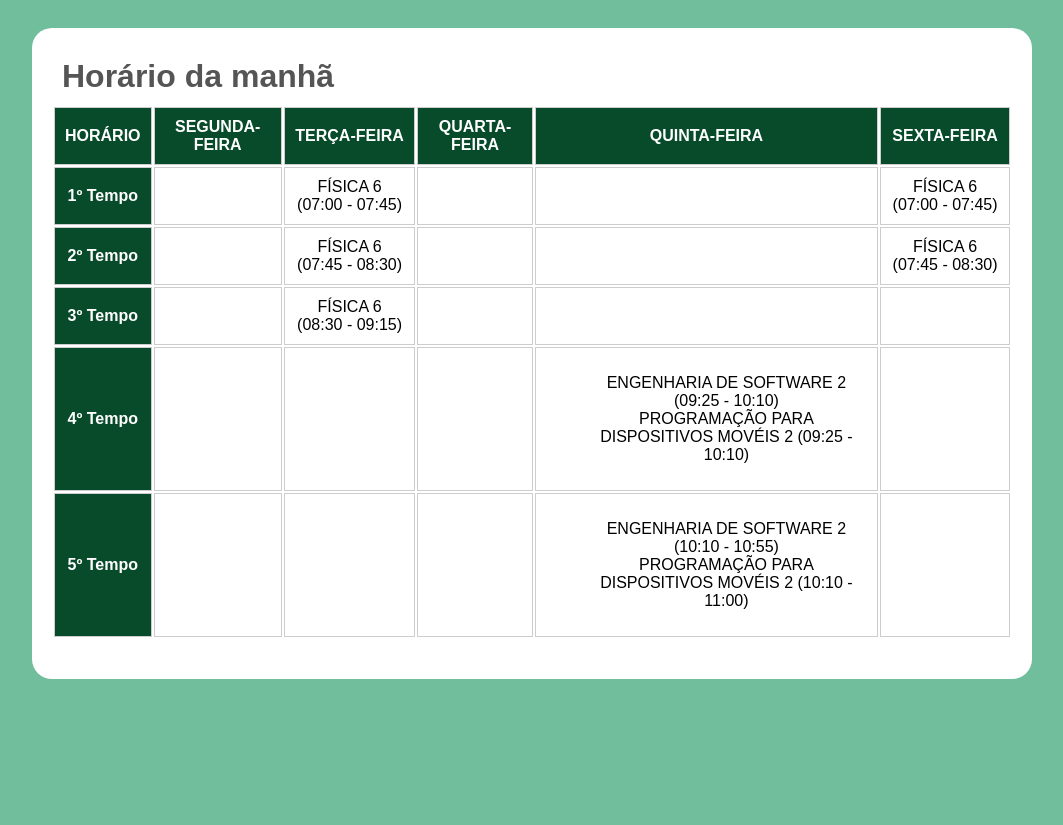
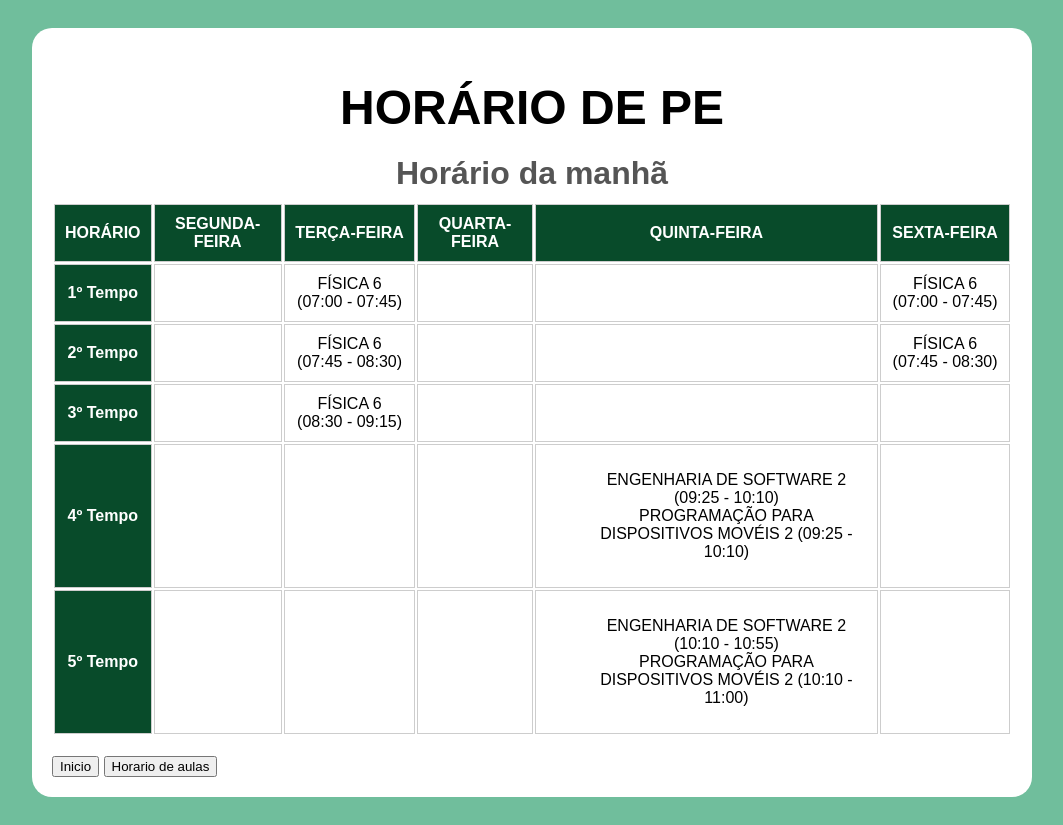
Before and after one commit to Lolozix/pwa-horario-app, a website: page pages/horarioPE.html in a window 1280 px wide. Shown: the whole page, without its empty margins (108-1171 px from the left). Before the commit the page ends 800 px from the top, so only its background shows below. Drawn offline with Linux system fonts and the light colour scheme; files whose address does not match are found by name.

Commit message:
Commit correções

```diff
--- a/css/horarioPE.css
+++ b/css/horarioPE.css
@@ -53,3 +53,7 @@ h4 {
 li{
     list-style-type: none;
 }
+
+h4{
+    text-align: center;
+}
--- a/pages/horarioPE.html
+++ b/pages/horarioPE.html
@@ -10,6 +10,7 @@
 
 <body class="fullscreen">
     <div class="container">
+        <h1 class="title">HORÁRIO DE PE</h1>
         <h4>Horário da manhã</h4>
         <div>
             <table class="tabela">
@@ -72,6 +73,8 @@
                     <td></td>
                 </tr>
             </table>
+            <a href="/index.html"><button >Inicio</button></a>
+            <a href="/pages/horarioAula.html"><button>Horario de aulas</button></a>
         </div>
     </div>
 </body>
```
Also changed, not shown: index.html (+2 -2 lines), pages/horarioAula.html (+3 -0 lines).
